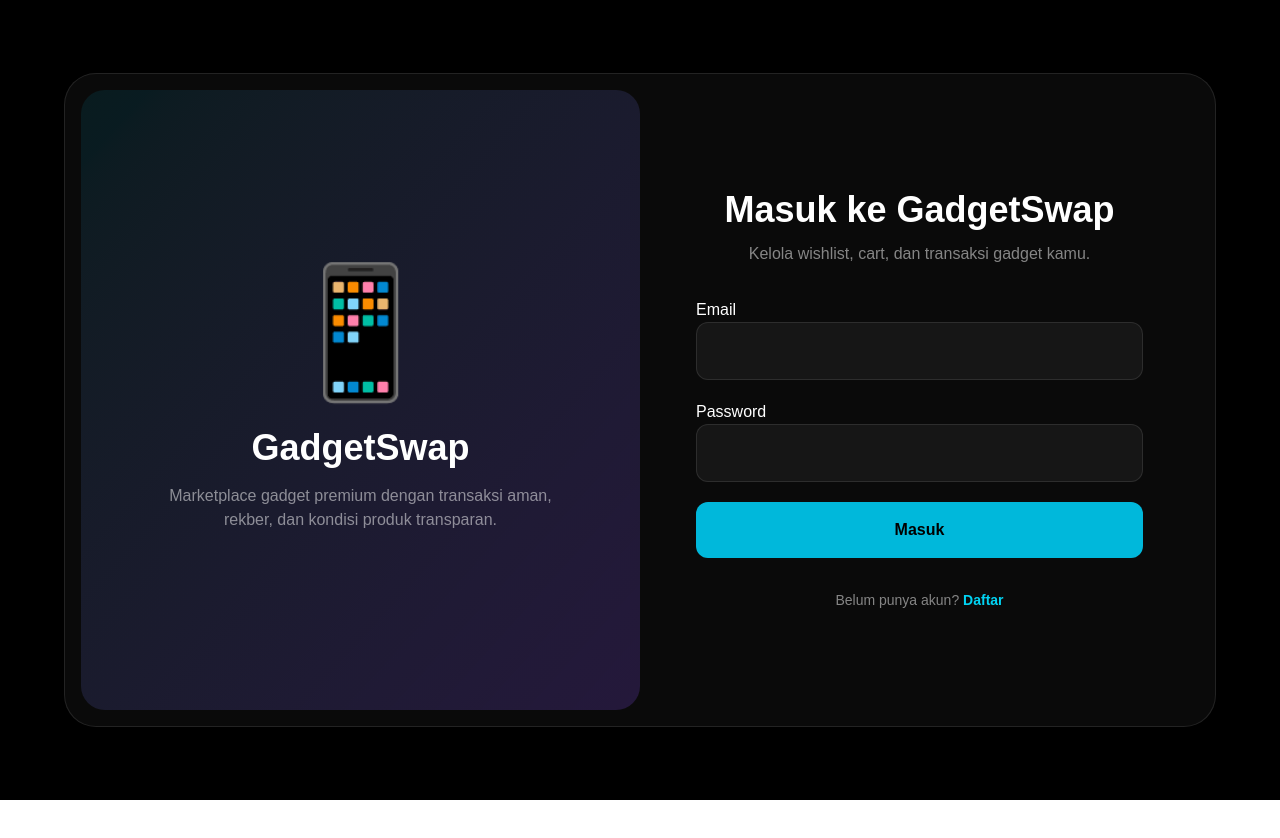
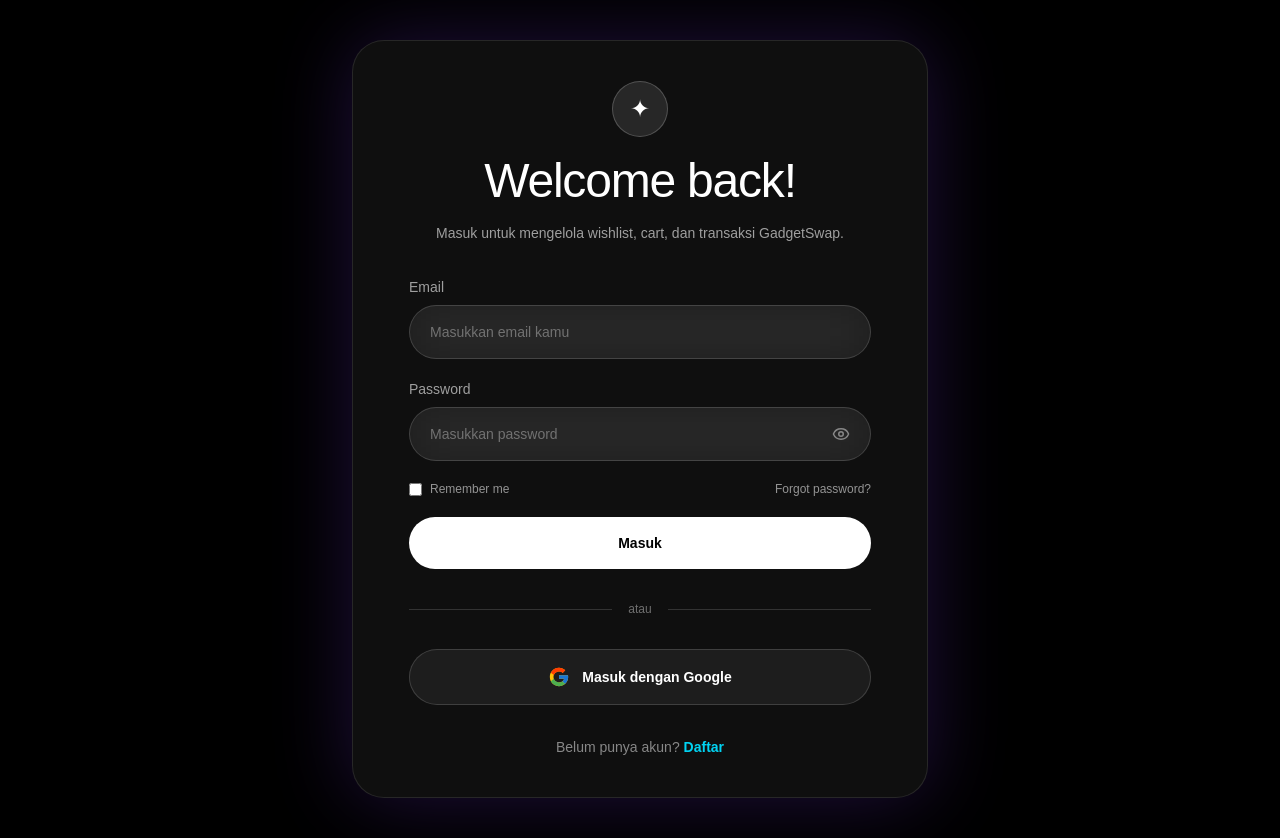
Before and after one commit to Rexlicky/gadgetswap, a Next.js app: page /auth in a window 1280 px wide. Before the commit the page ends 800 px from the top, so only its background shows below. Built offline with nearby package versions, Linux system fonts and the light colour scheme; no server answers.

Commit message:
feat: redesign auth page with glassmorphism

```diff
--- a/package.json
+++ b/package.json
@@ -12,10 +12,12 @@
   "dependencies": {
     "@prisma/client": "^6.19.3",
     "@supabase/supabase-js": "^2.108.2",
+    "lucide-react": "^1.23.0",
     "next": "16.2.9",
     "prisma": "^6.19.3",
     "react": "19.2.4",
     "react-dom": "19.2.4",
+    "react-icons": "^5.7.0",
     "sonner": "^2.0.7"
   },
   "devDependencies": {
--- a/src/app/globals.css
+++ b/src/app/globals.css
@@ -156,3 +156,26 @@ body[data-theme="purple"] .particle-2,
 body[data-theme="purple"] .particle-4 {
   background: rgba(236, 72, 153, 0.12);
 }
+
+/* Chrome Autofill */
+input:-webkit-autofill,
+input:-webkit-autofill:hover,
+input:-webkit-autofill:focus,
+input:-webkit-autofill:active {
+  -webkit-text-fill-color: #fff !important;
+  caret-color: #fff;
+
+  transition: background-color 999999s ease-in-out 0s;
+}
+
+/* Hilangkan icon password bawaan Edge */
+input::-ms-reveal,
+input::-ms-clear {
+  display: none;
+}
+
+/* Hilangkan icon password bawaan Chrome (Edge) */
+input::-webkit-credentials-auto-fill-button,
+input::-webkit-password-toggle-button {
+  display: none !important;
+}
--- a/src/components/auth/AuthForm.jsx
+++ b/src/components/auth/AuthForm.jsx
@@ -1,15 +1,16 @@
 "use client";
 
 import { useState } from "react";
+import { Eye, EyeOff } from "lucide-react";
 
 export default function AuthForm({ buttonText, onSubmit }) {
   const [email, setEmail] = useState("");
   const [password, setPassword] = useState("");
+  const [showPassword, setShowPassword] = useState(false);
   const [loading, setLoading] = useState(false);
 
   async function submit(e) {
     e.preventDefault();
-
     setLoading(true);
 
     try {
@@ -22,32 +23,55 @@ export default function AuthForm({ buttonText, onSubmit }) {
   return (
     <form onSubmit={submit} className="space-y-5">
       <div>
-        <label>Email</label>
+        <label className="mb-2 block text-sm text-white/60">Email</label>
 
         <input
           type="email"
-          className="w-full rounded-xl border border-white/10 bg-white/5 p-4"
+          placeholder="Masukkan email kamu"
+          className="w-full rounded-full border border-white/15 bg-white/[0.06] px-5 py-4 text-sm text-white outline-none backdrop-blur-xl transition placeholder:text-white/35 focus:border-violet-400/80 focus:bg-white/[0.09]"
           value={email}
           onChange={(e) => setEmail(e.target.value)}
         />
       </div>
 
       <div>
-        <label>Password</label>
+        <label className="mb-2 block text-sm text-white/60">Password</label>
 
-        <input
-          type="password"
-          className="w-full rounded-xl border border-white/10 bg-white/5 p-4"
-          value={password}
-          onChange={(e) => setPassword(e.target.value)}
-        />
+        <div className="flex items-center rounded-full border border-white/15 bg-white/[0.06] px-5 backdrop-blur-xl transition focus-within:border-violet-400/80 focus-within:bg-white/[0.09]">
+          <input
+            type={showPassword ? "text" : "password"}
+            placeholder="Masukkan password"
+            className="w-full bg-transparent py-4 text-sm text-white outline-none placeholder:text-white/35"
+            value={password}
+            onChange={(e) => setPassword(e.target.value)}
+          />
+
+          <button
+            type="button"
+            onClick={() => setShowPassword(!showPassword)}
+            className="ml-3 text-white/45 transition hover:text-white"
+          >
+            {showPassword ? <EyeOff size={18} /> : <Eye size={18} />}
+          </button>
+        </div>
+      </div>
+
+      <div className="flex items-center justify-between text-xs text-white/55">
+        <label className="flex items-center gap-2">
+          <input type="checkbox" className="accent-violet-500" />
+          Remember me
+        </label>
+
+        <button type="button" className="hover:text-violet-300">
+          Forgot password?
+        </button>
       </div>
 
       <button
         disabled={loading}
-        className="w-full rounded-xl bg-cyan-500 py-4 font-semibold text-black"
+        className="w-full rounded-full bg-white py-4 text-sm font-bold text-black transition hover:scale-[1.02] disabled:cursor-not-allowed disabled:opacity-60"
       >
-        {loading ? "Loading..." : buttonText}
+        {loading ? "Memproses..." : buttonText}
       </button>
     </form>
   );
--- a/src/components/auth/AuthLayout.jsx
+++ b/src/components/auth/AuthLayout.jsx
@@ -1,31 +1,65 @@
-import AuthIllustration from "./AuthIllustration";
 import AuthSwitcher from "./AuthSwitcher";
+import { FcGoogle } from "react-icons/fc";
 
 export default function AuthLayout({ children, mode, setMode }) {
   return (
-    <main className="flex min-h-screen items-center justify-center bg-black px-6 py-10 text-white">
-      <div className="absolute inset-0 -z-10 bg-[radial-gradient(circle_at_top_left,rgba(34,211,238,0.18),transparent_35%),radial-gradient(circle_at_bottom_right,rgba(139,92,246,0.18),transparent_35%)]" />
+    <main className="relative flex min-h-screen items-center justify-center overflow-hidden bg-black px-6 py-10 text-white">
+      {/* Dark Luxury Background */}
+      <div className="absolute inset-0 -z-20 bg-[#020205]" />
 
-      <section className="grid w-full max-w-6xl overflow-hidden rounded-[2rem] border border-white/10 bg-white/[0.04] p-4 backdrop-blur-2xl lg:grid-cols-2">
-        <AuthIllustration />
+      <div className="absolute inset-0 -z-10 bg-[radial-gradient(circle_at_50%_0%,rgba(124,58,237,0.35),transparent_35%),radial-gradient(circle_at_20%_80%,rgba(34,211,238,0.12),transparent_30%),radial-gradient(circle_at_80%_80%,rgba(168,85,247,0.18),transparent_35%)]" />
 
-        <div className="flex flex-col justify-center px-6 py-10 lg:px-14">
+      <div className="absolute inset-0 -z-10 opacity-20 bg-[radial-gradient(circle,rgba(255,255,255,0.45)_1px,transparent_1px)] [background-size:32px_32px]" />
+
+      <section className="relative z-10 w-full max-w-xl rounded-[2rem] border border-white/10 bg-white/[0.06] px-8 py-10 shadow-[0_0_80px_rgba(124,58,237,0.25)] backdrop-blur-2xl md:px-14">
         <div className="mb-8 text-center">
-            <h1 className="text-4xl font-bold">
-              {mode === "login" ? "Masuk ke GadgetSwap" : "Buat Akun Baru"}
+          <div className="mx-auto mb-5 flex h-14 w-14 items-center justify-center rounded-full border border-white/20 bg-white/10 text-2xl">
+            ✦
+          </div>
+
+          <h1 className="text-5xl font-light tracking-tight">
+            {mode === "login" ? "Welcome back!" : "Create account"}
           </h1>
 
-            <p className="mt-3 text-white/50">
+          <p className="mt-4 text-sm leading-6 text-white/60">
             {mode === "login"
-                ? "Kelola wishlist, cart, dan transaksi gadget kamu."
+              ? "Masuk untuk mengelola wishlist, cart, dan transaksi GadgetSwap."
               : "Daftar untuk mulai jual beli gadget dengan aman."}
           </p>
         </div>
 
         {children}
 
+        <div className="my-8 flex items-center gap-4 text-xs text-white/40">
+          <div className="h-px flex-1 bg-white/15" />
+          <span>atau</span>
+          <div className="h-px flex-1 bg-white/15" />
+        </div>
+
+        <button
+          className="
+    flex
+    w-full
+    items-center
+    justify-center
+    gap-3
+    rounded-full
+    border
+    border-white/15
+    bg-white/[0.06]
+    py-4
+    text-sm
+    font-semibold
+    text-white
+    transition
+    hover:bg-white/[0.10]
+  "
+        >
+          <FcGoogle size={22} />
+          Masuk dengan Google
+        </button>
+
         <AuthSwitcher mode={mode} setMode={setMode} />
-        </div>
       </section>
     </main>
   );
```
Also changed, not shown: 1 other file (tests, documents, lock files or other folders). Lines whose indentation alone changed are shown as unchanged.
